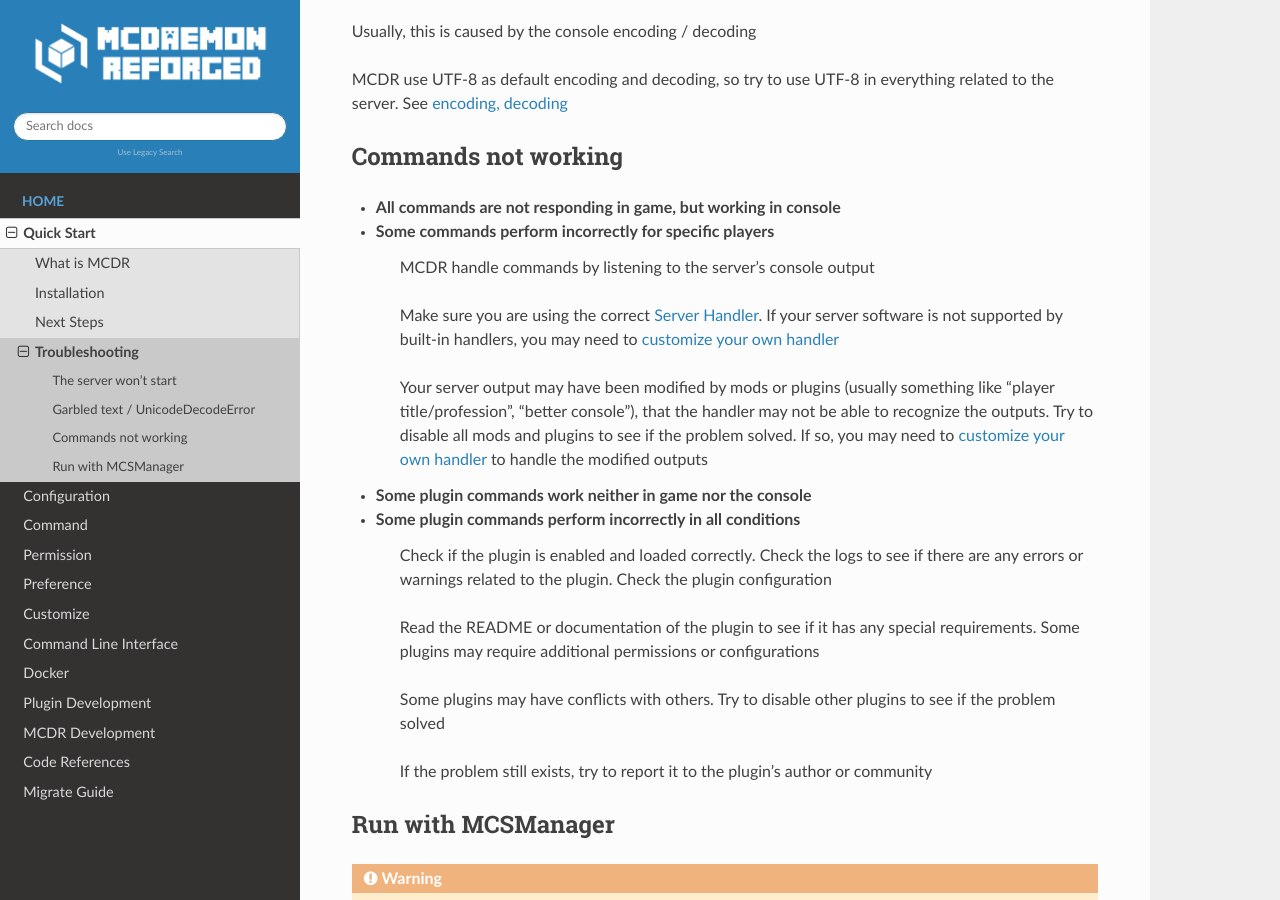
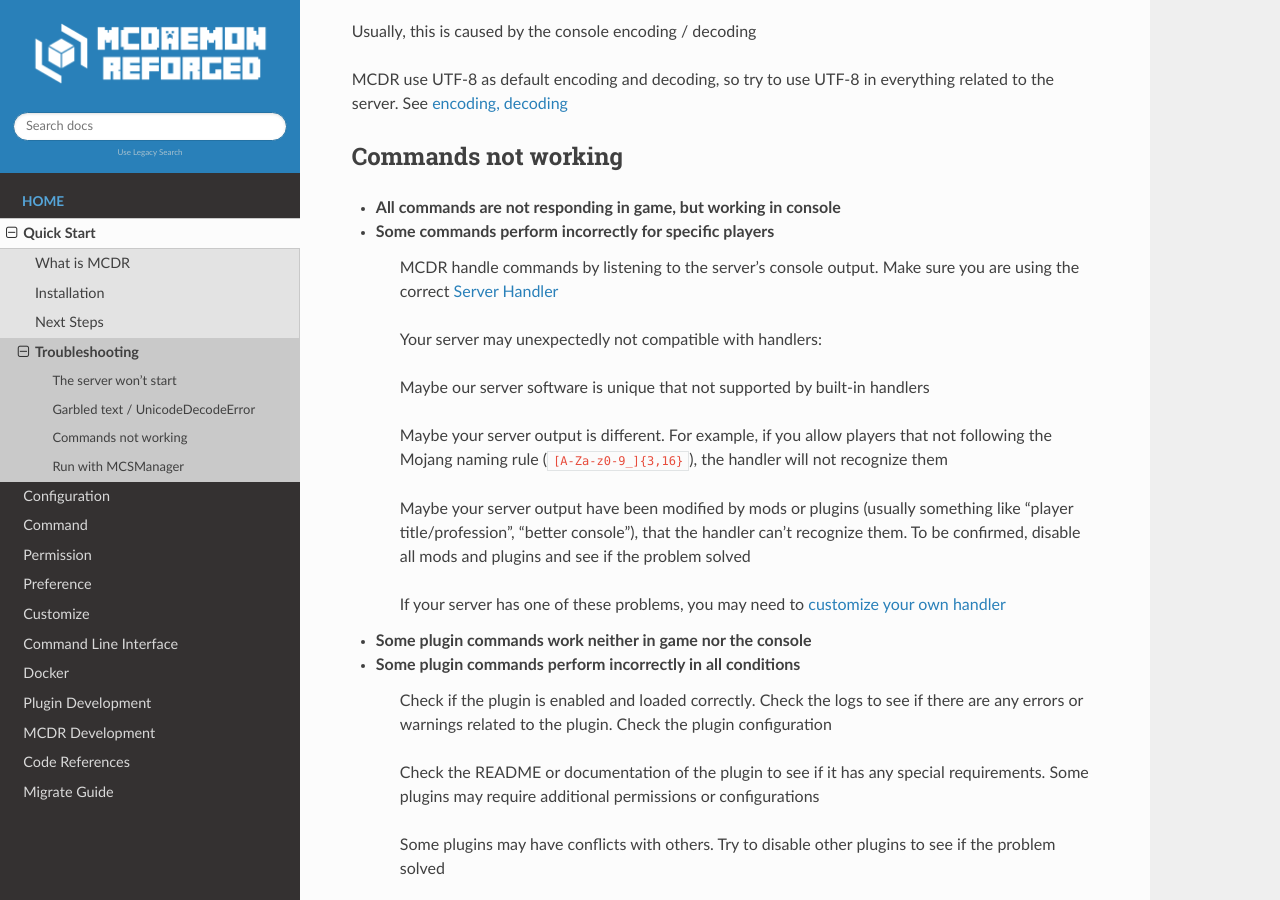
Before and after one commit to MCDReforged/MCDReforged, a Sphinx documentation site: the page built from docs/source/quick_start/troubleshooting.rst, in a window 1280 px wide and 900 px high, scrolled down 492 px. Built offline with Sphinx 7.4.7 and the Read the Docs theme 3.1.0, drawn with Linux system fonts in a browser that asks for light colours; pages that are not in the unit, such as notebooks, are missing from menus; the version number could not be read and is left out; comment, search, counter and statistics services are not loaded.

Commit message:
doc(quick_start): more detailed troubleshooting

```diff
--- a/docs/source/quick_start/troubleshooting.rst
+++ b/docs/source/quick_start/troubleshooting.rst
@@ -28,18 +28,24 @@ Commands not working
 - **All commands are not responding in game, but working in console**
 - **Some commands perform incorrectly for specific players**
 
-    MCDR handle commands by listening to the server's console output
+    MCDR handle commands by listening to the server's console output. Make sure you are using the correct :ref:`Server Handler <configuration:handler>`
 
-    Make sure you are using the correct :ref:`Server Handler <configuration:handler>`. If your server software is not supported by built-in handlers, you may need to :ref:`customize your own handler <customize/handler:Server Handler>`
+    Your server may unexpectedly not compatible with handlers:
 
-    Your server output may have been modified by mods or plugins (usually something like "player title/profession", "better console"), that the handler may not be able to recognize the outputs. Try to disable all mods and plugins to see if the problem solved. If so, you may need to :ref:`customize your own handler <customize/handler:Server Handler>` to handle the modified outputs
+    Maybe our server software is unique that not supported by built-in handlers
+
+    Maybe your server output is different. For example, if you allow players that not following the Mojang naming rule (``[A-Za-z0-9_]{3,16}``), the handler will not recognize them
+
+    Maybe your server output have been modified by mods or plugins (usually something like "player title/profession", "better console"), that the handler can't recognize them. To be confirmed, disable all mods and plugins and see if the problem solved
+
+    If your server has one of these problems, you may need to :ref:`customize your own handler <customize/handler:Server Handler>`
 
 - **Some plugin commands work neither in game nor the console**
 - **Some plugin commands perform incorrectly in all conditions**
 
     Check if the plugin is enabled and loaded correctly. Check the logs to see if there are any errors or warnings related to the plugin. Check the plugin configuration
 
-    Read the README or documentation of the plugin to see if it has any special requirements. Some plugins may require additional permissions or configurations
+    Check the README or documentation of the plugin to see if it has any special requirements. Some plugins may require additional permissions or configurations
 
     Some plugins may have conflicts with others. Try to disable other plugins to see if the problem solved
 
```
